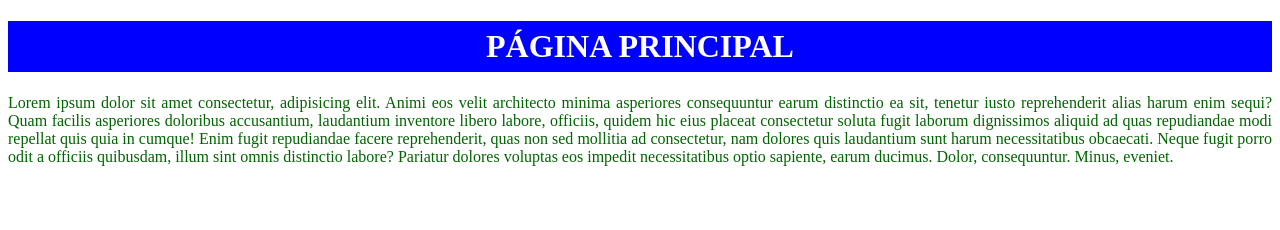
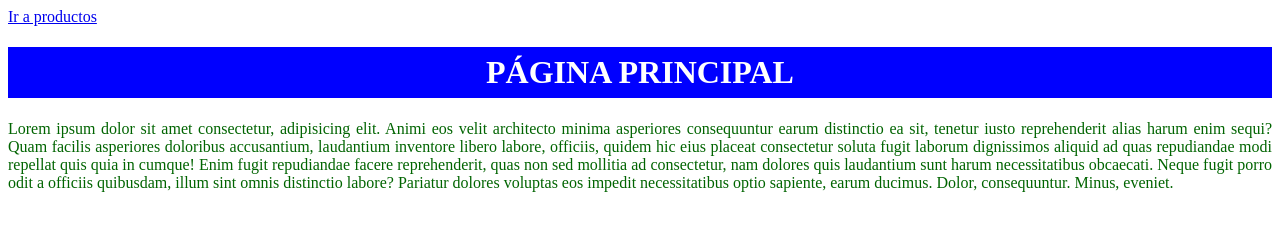
Before and after one commit to lktrabajo/IntroGit, a plain HTML site: page index.html in a window 1280 px wide. Drawn offline with Linux system fonts and the light colour scheme.

Commit message:
Se crean enlaces de navegación

```diff
--- a/index.html
+++ b/index.html
@@ -7,6 +7,7 @@
     <link rel="stylesheet" href="css/style.css">
 </head>
 <body>
+    <a href="productos.html">Ir a productos</a>
    <h1>Página Principal</h1>
    <p>Lorem ipsum dolor sit amet consectetur, adipisicing elit. Animi eos velit architecto minima asperiores consequuntur earum distinctio ea sit, tenetur iusto reprehenderit alias harum enim sequi? Quam facilis asperiores doloribus accusantium, laudantium inventore libero labore, officiis, quidem hic eius placeat consectetur soluta fugit laborum dignissimos aliquid ad quas repudiandae modi repellat quis quia in cumque! Enim fugit repudiandae facere reprehenderit, quas non sed mollitia ad consectetur, nam dolores quis laudantium sunt harum necessitatibus obcaecati. Neque fugit porro odit a officiis quibusdam, illum sint omnis distinctio labore? Pariatur dolores voluptas eos impedit necessitatibus optio sapiente, earum ducimus. Dolor, consequuntur. Minus, eveniet.</p>
 </body>
```
Also changed, not shown: productos.html (+1 -0 lines).
